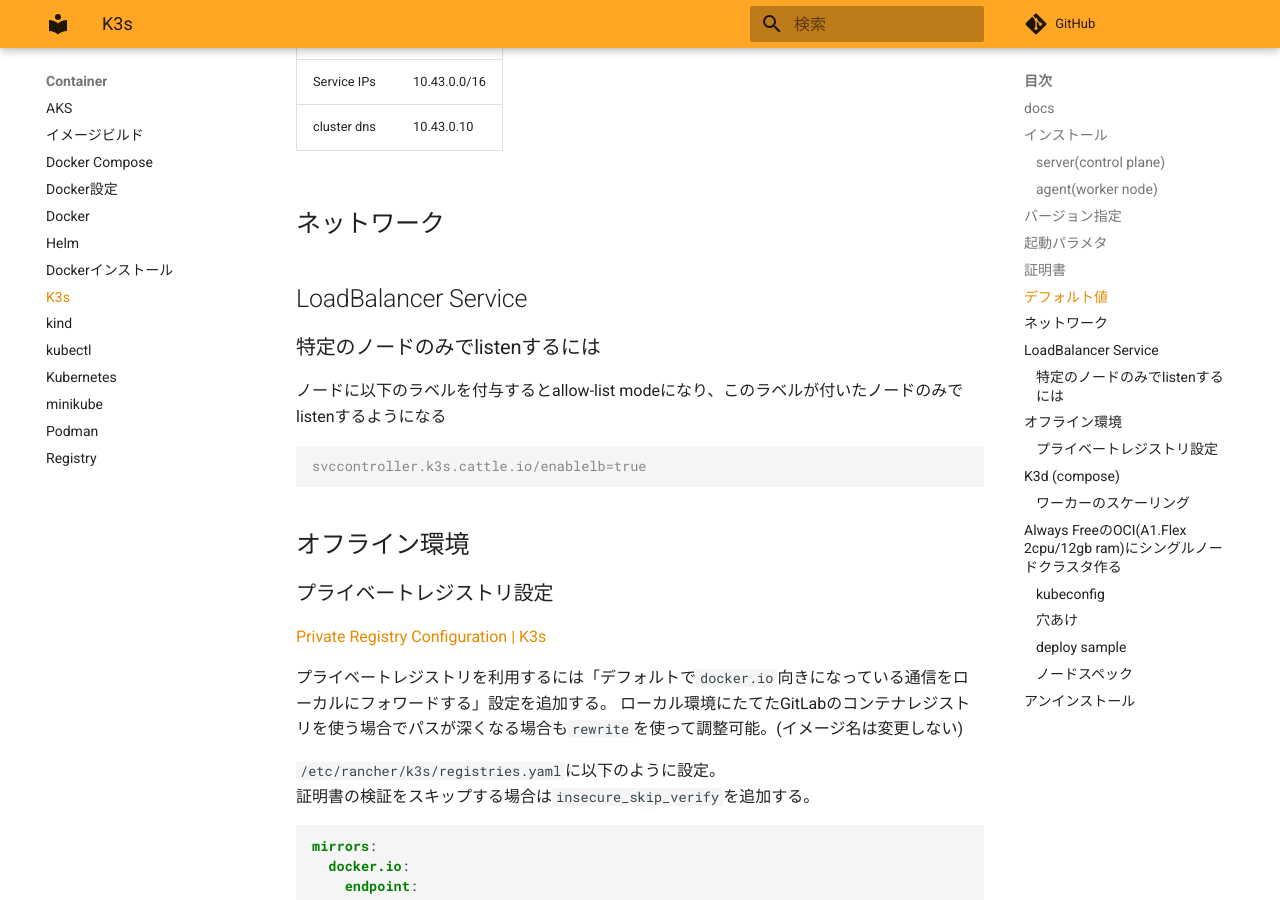
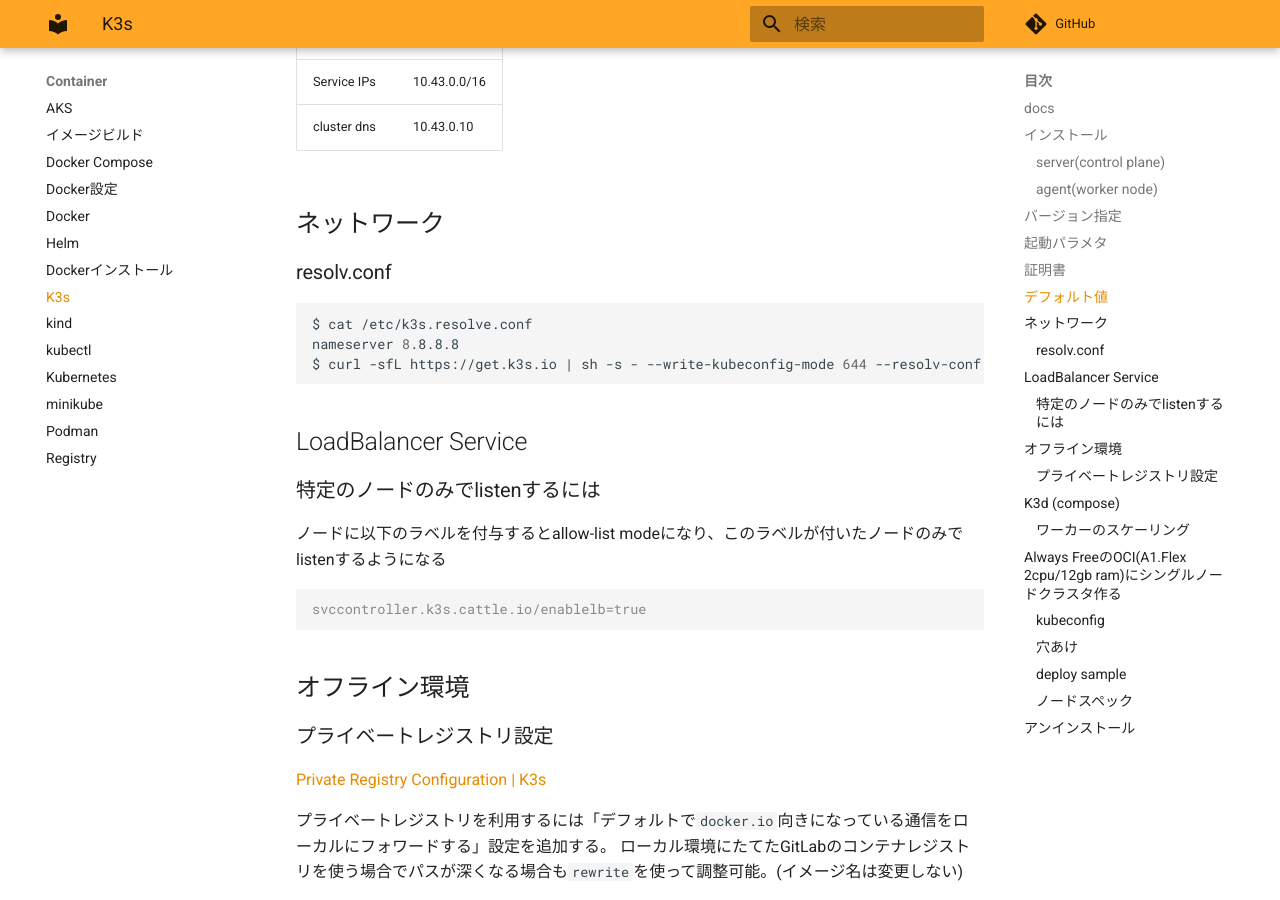
Before and after one commit to zaki-lknr/docs, an MkDocs documentation site: the page built from docs/Container/k3s.md, in a window 1280 px wide and 900 px high, scrolled down 1684 px. Built offline with MkDocs 1.6.1 and Material for MkDocs 9.7.7, drawn with Linux system fonts in a browser that asks for light colours; comment, search, counter and statistics services are not loaded.

Commit message:
add: container/k3s: --resolv-conf

````diff
--- a/docs/Container/k3s.md
+++ b/docs/Container/k3s.md
@@ -64,6 +64,14 @@ curl -sfL https://get.k3s.io | INSTALL_K3S_CHANNEL=latest sh -
 | cluster dns | 10.43.0.10   |
 
 ## ネットワーク
+
+### resolv.conf
+
+```
+$ cat /etc/k3s.resolve.conf
+nameserver 8.8.8.8
+$ curl -sfL https://get.k3s.io | sh -s - --write-kubeconfig-mode 644 --resolv-conf /etc/k3s.resolv.conf
+```
 
 ## LoadBalancer Service
 
````
Also changed, not shown: docs/Container/kubernetes.md (+1 -1 lines).
